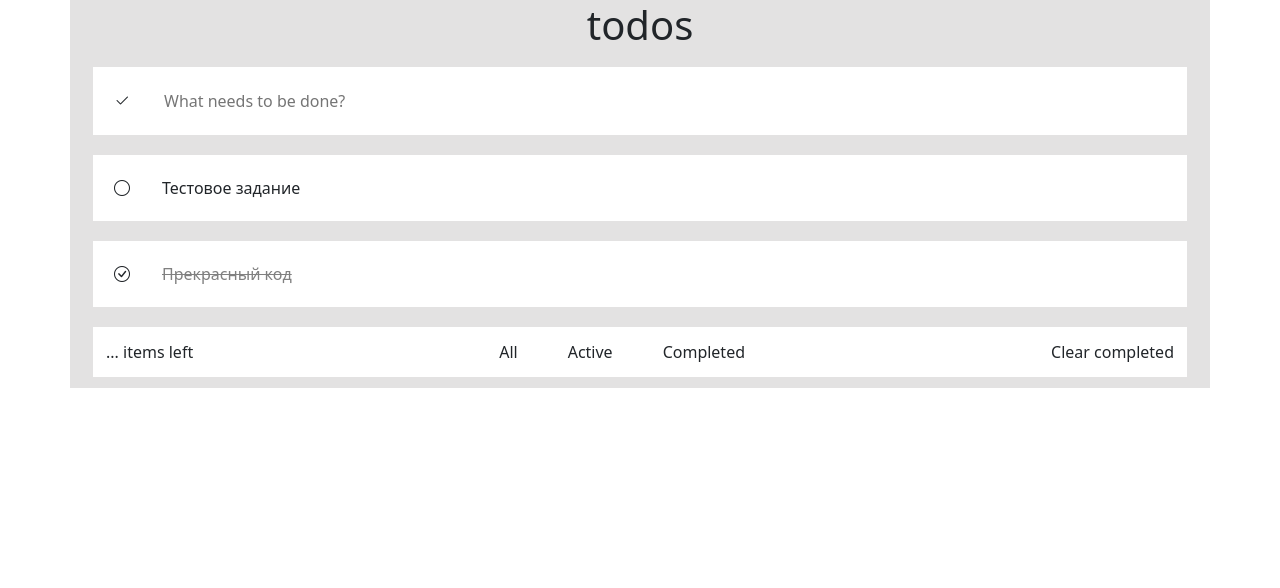
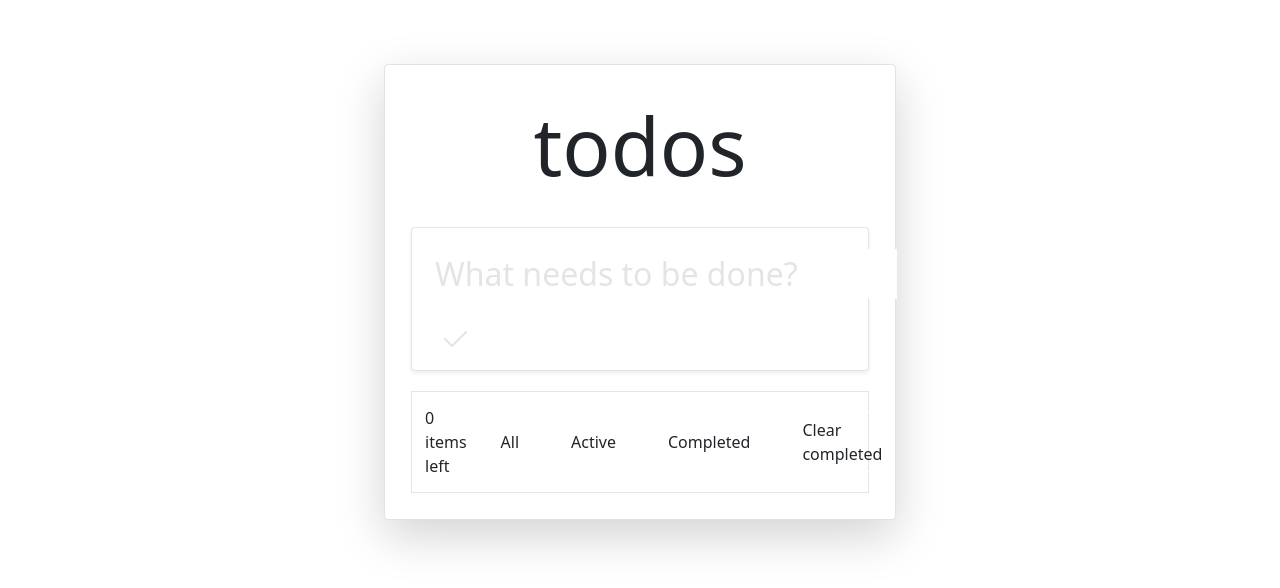
Before and after one commit to MarinaDreamwork/todos, a React (Create React App) app: page / in a window 1280 px wide. Shown: the top 588 px of the page. Built offline with nearby package versions, Linux system fonts and the light colour scheme.

Commit message:
Added adding task functionality

```diff
--- a/src/App.js
+++ b/src/App.js
@@ -1,9 +1,7 @@
 import TodosWrapper from "./components/todosWrapper";
 
 const App = () => {
-  return (
-    <TodosWrapper />
-  );
+  return <TodosWrapper />
 };
 
 export default App;
--- a/src/components/activeTask.jsx
+++ b/src/components/activeTask.jsx
@@ -1,8 +1,9 @@
-const ActiveTask = () => {
+const ActiveTask = ({ activeTask }) => {
   return (
-    <div className='wrapper active-task-wrapper d-flex'>
-      <i className="bi bi-circle p-3"></i>
-      <span className='m-3'>Тестовое задание</span>
+    <div className='wrapper active-task-wrapper shadow-sm bg-body rounded'>
+      <i className="bi bi-circle p-3" style={{ fontSize: '2rem', color: 'rgb(229, 228, 226)' }}></i>
+
+      <span className='m-3'>{activeTask}</span>
     </div>
    );
 }
--- a/src/components/completedTask.jsx
+++ b/src/components/completedTask.jsx
@@ -1,7 +1,7 @@
 const CompletedTask = () => {
   return (
-    <div className='wrapper completed-task-wrapper d-flex'>
-      <i className="bi bi-check-circle p-3"></i>
+    <div className='wrapper completed-task-wrapper shadow-sm bg-body rounded'>
+      <i className="bi bi-check-circle p-3" style={{ fontSize: '2rem', color: 'rgb(229, 228, 226)' }}></i>
       <p className='m-3 completed-task-name'>Прекрасный код</p>
     </div>
    );
--- a/src/components/dashboard.jsx
+++ b/src/components/dashboard.jsx
@@ -1,15 +1,15 @@
-const Dashboard = () => {
+const Dashboard = ({ count }) => {
   return (
-    <div className='wrapper d-flex justify-content-between align-items-center'>
+    <div className='wrapper-dashboard d-flex justify-content-between align-items-center'>
       <div>
-        <p className='m-0 p-2'>... items left</p>
+        <p className='m-0 p-2'>{count} items left</p>
       </div>
       <div>
         <span className='button '>All</span>
         <span className='button'>Active</span>
         <span className='button'>Completed</span>
       </div>
-      <span className='p-2'>Clear completed</span>
+      <span className='button'>Clear completed</span>
     </div>
   );
 };
--- a/src/components/newTask.jsx
+++ b/src/components/newTask.jsx
@@ -1,8 +1,10 @@
-const NewTask = () => {
+const NewTask = ({ value, onNewTaskChange, onHandleSubmit }) => {
   return (
-    <div className='wrapper new-task-wrapper'>
-      <i className="bi bi-check2 p-3"></i>
-      <input className='border-0 m-3' placeholder='What needs to be done?' />
+    <div className='wrapper new-task-wrapper shadow-sm bg-body rounded'>
+      <form onSubmit={onHandleSubmit}>
+        <input className='border-0 m-3' placeholder='What needs to be done?' value={value} onChange={onNewTaskChange}/>
+        <button className='button-check'><i className="bi bi-check2 p-3" style={{ fontSize: '2rem', color: 'rgb(229, 228, 226)' }}></i></button>
+      </form>
     </div>
   );
 };
--- a/src/components/todosWrapper.jsx
+++ b/src/components/todosWrapper.jsx
@@ -1,16 +1,38 @@
+import { useState } from "react";
 import ActiveTask from "./activeTask";
 import CompletedTask from "./completedTask";
 import Dashboard from "./dashboard";
 import NewTask from "./newTask";
 
 const TodosWrapper = () => {
+  const [data, setData] = useState({ value: '' });
+  const [activeTasks, setActiveTasks] = useState([]);
+  const [completeTasks, setCompleteTasks] = useState([]);
+  const hanleChange = ({ target }) => {
+    console.log(target.value);
+    setData({ value: target.value})
+  };
+  const handleSubmit = (e) => {
+    e.preventDefault();
+    setData({
+      ...data,
+      value: ''
+    });
+    setActiveTasks([...activeTasks, data.value]);
+    console.log('data', data);
+  };
   return (
-    <div className='container todo-wrapper'>
-      <h1 className='todo-header d-flex justify-content-center'>todos</h1>
-      <NewTask />
+    <div className='container todo-wrapper shadow-lg p-3 mb-5 bg-body rounded align-middle bg-secondary'>
+      <h1 className='todo-header'>todos</h1>
+      <NewTask value={data.value} onNewTaskChange={hanleChange} onHandleSubmit={handleSubmit} />
+      {activeTasks.length > 0 ?
+      activeTasks.map((activeTask, index) => <ActiveTask key={index} activeTask={activeTask}/>) :
+      null}
+      {/*<Tasks>
       <ActiveTask />
       <CompletedTask />
-      <Dashboard />
+      </Tasks> */}
+      <Dashboard count={activeTasks.length}/>
     </div>
   );
 };
--- a/src/index.css
+++ b/src/index.css
@@ -12,30 +12,60 @@ code {
     monospace;
 }
 
+.container {
+  max-width: 40% !important;
+  background:rgb(147, 64, 64);
+}
+
 .todo-wrapper {
   display: flex;
   flex-direction: column;
-  background: rgb(227, 226, 226);
   border: 1px solid rgb(227, 226, 226);
-
+  margin-top: 5%;
 }
 
 .todo-header {
-
+  display: flex;
+  font-size: 5rem;
+  justify-content: center;
+  padding: 1rem;
 }
 
-.wrapper {
-   background: white;
-   margin: 10px;
-   padding: 5px;
+.wrapper,
+.wrapper-dashboard {
+  display: flex;
+  background: white;
+  margin: 10px;
+  padding: 5px;
+  font-size: 2rem;
+  align-items: center;
+  justify-content: space-around;
+  border: 1px solid rgb(229, 228, 226);
+}
+.bi-check2 {
+  color: rgb(229, 228, 226) !important;
+}
+
+.bi-check2:hover {
+  cursor: pointer;
+  color: green !important;
+}
+
+.button-check {
+  border: none;
+  background: white;
 }
 
 input {
   outline: none;
 }
 
+::placeholder {
+  color: rgb(229, 228, 226);
+}
+
 .completed-task-name {
-  color: grey;
+  color: rgb(229, 228, 226);
   text-decoration: line-through;
 }
 
@@ -43,6 +73,7 @@ input {
   margin: 15px;
   cursor: pointer;
   padding: 5px 10px;
+  border: 1px solid white;
 }
 
 .button:hover {
@@ -50,3 +81,7 @@ input {
   background: rgb(189, 188, 188);
   color: white;
 }
+
+.wrapper-dashboard {
+  font-size: 1rem;
+}
```
